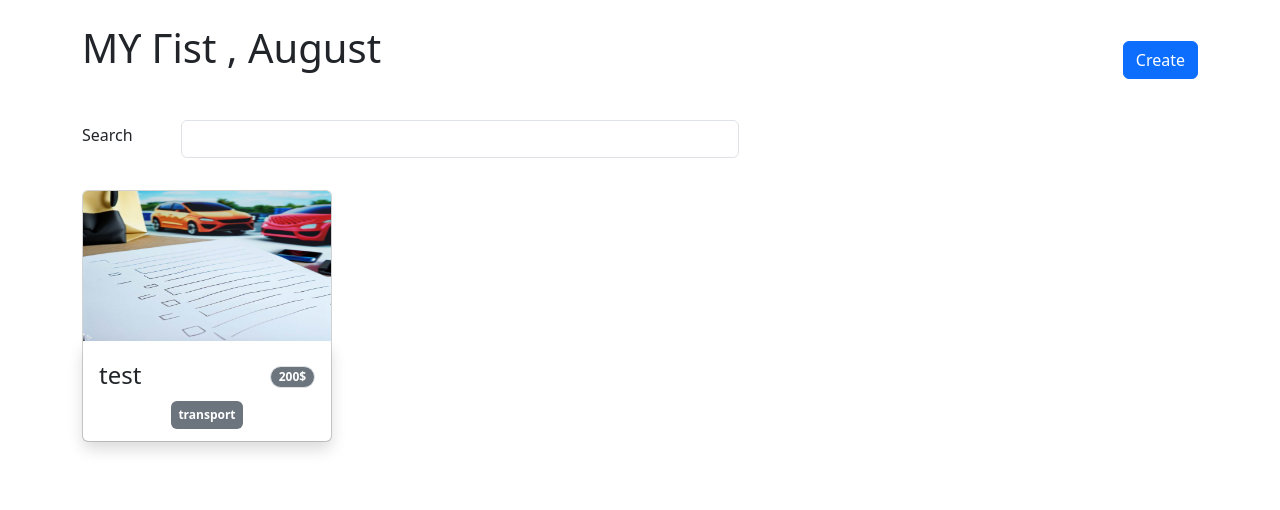
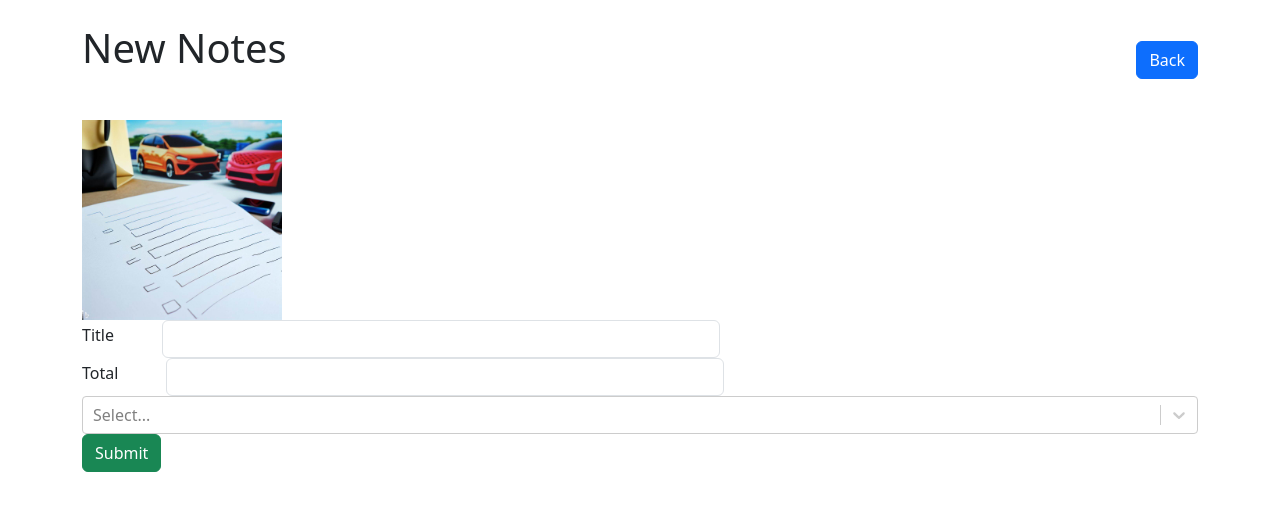
Before and after one commit to hesspearl/monthly-tracker, a React (Vite) app: page /new in a window 1280 px wide. Before the commit this address led to /. Shown: the top 510 px of the page. Built offline with nearby package versions, Linux system fonts and the light colour scheme.

Commit message:
create page

```diff
--- a/src/App.tsx
+++ b/src/App.tsx
@@ -6,6 +6,9 @@ import "bootstrap/dist/css/bootstrap.min.css";
 import { useLocalStorage } from "./hook/useLocalStorage";
 import NoteLayout from "./components/monthlyPageLayout";
 import MonthlyPurchase from "./components/monthpurchase";
+import CreatePurchase from "./components/createPurchase";
+import { v4 as uuidV4 } from "uuid";
+
 interface StringValidator {
   isAcceptable(s: string): boolean;
 }
@@ -30,14 +33,15 @@ export type RawNote = {
 
 export type RawNoteData = {
   title: string;
-  markdown: string;
+  total: string;
   tagsIds: string[];
 };
 
 export type NoteData = {
   title: string;
-  markdown: string;
+  total: string;
   tags: Tag[];
+  image: string;
 };
 
 function App() {
@@ -45,23 +49,12 @@ function App() {
   const [tags, setTags] = useLocalStorage<Tag[]>("TAGS", []);
   const [selectedTags, setSelectedTags] = useState<Tag[]>([]);
 
-  useEffect(() => {
-    setNotes([
-      {
-        id: "0",
-        title: "test",
-        markdown: "",
-        tagsIds: ["0"],
-      },
+  const onCreateNote = ({ tags, ...data }: NoteData) => {
+    setNotes((prevNotes) => [
+      ...prevNotes,
+      { ...data, id: uuidV4(), tagsIds: tags.map((tag) => tag.id) },
     ]);
-
-    setTags([
-      {
-        id: "0",
-        label: "transport",
-      },
-    ]);
-  }, []);
+  };
 
   function onAddTag(tag: Tag) {
     setTags((prev) => [...prev, tag]);
@@ -82,7 +75,7 @@ function App() {
           path="/"
           element={
             <MonthlyList
-              // availableTags={tags}
+              availableTags={tags}
               notes={notesWithTags}
               {...{ selectedTags }}
             />
@@ -109,6 +102,16 @@ function App() {
             }
           />  */}
         </Route>
+        <Route
+          path="/new"
+          element={
+            <CreatePurchase
+              onSubmit={onCreateNote}
+              {...{ onAddTag, selectedTags, setSelectedTags }}
+              availableTags={tags}
+            />
+          }
+        />
       </Routes>
     </Container>
   );
--- a/src/components/EditTagModal.tsx
+++ b/src/components/EditTagModal.tsx
@@ -1,14 +1,12 @@
 import { Button, Col, Form, Modal, Row, Stack } from "react-bootstrap";
 import { MonthlyListProps } from "./monthlyList";
-import CreatableReactSelect from "react-select/creatable";
-import { Dispatch, SetStateAction } from "react";
-import { Tag } from "../App";
+import SelectTags, { SelectTagProps } from "./selectTags";
 
-interface EditTagModalProps extends Omit<MonthlyListProps, "notes"> {
+interface EditTagModalProps
+  extends Omit<MonthlyListProps, "notes">,
+    SelectTagProps {
   show: boolean;
   handleClose: () => void;
-  setSelectedTags: Dispatch<SetStateAction<Tag[]>>;
-  onAddTag: (tag: Tag) => void;
 }
 
 function EditTagModal({
@@ -50,30 +48,8 @@ function EditTagModal({
             ))}
           </Stack>
         </Form>
-        <CreatableReactSelect
-          isMulti
-          options={availableTags.map((tag) => ({
-            label: tag.label,
-            value: tag.id,
-          }))}
-          onCreateOption={(label) => {
-            const newTag = { id: label, label };
-
-            onAddTag(newTag);
-            setSelectedTags((prev) => [...prev, newTag]);
-          }}
-          value={selectedTags.map((tag) => ({
-            label: tag.label,
-            value: tag.id,
-          }))}
-          onChange={(selectedTags) => {
-            setSelectedTags(
-              selectedTags.map((tag) => ({
-                label: tag.label,
-                id: tag.value,
-              }))
-            );
-          }}
+        <SelectTags
+          {...{ selectedTags, setSelectedTags, onAddTag, availableTags }}
         />
       </Modal.Body>
     </Modal>
--- /dev/null
+++ b/src/components/createPurchase/index.tsx
@@ -0,0 +1,85 @@
+import PageTitle from "../pageTitle";
+import { NoteData, Tag } from "../../App";
+import FormInput from "../formInput";
+import SelectTags, { SelectTagProps } from "../selectTags";
+import { Button, Form, Image, Modal } from "react-bootstrap";
+import { useNavigate } from "react-router-dom";
+import { useState } from "react";
+import { images } from "../../utils/images";
+
+export interface CreatePurchaseProps extends SelectTagProps {
+  onSubmit: (data: NoteData) => void;
+}
+
+function CreatePurchase({
+  onSubmit,
+  onAddTag,
+  availableTags,
+  setSelectedTags,
+  selectedTags,
+}: CreatePurchaseProps) {
+  const [data, setData] = useState<Omit<NoteData, "tags">>({
+    title: "",
+    total: "",
+    image: images[0],
+  });
+
+  const [openModal, setOpenModal] = useState<boolean>(false);
+  const navigate = useNavigate();
+
+  return (
+    <Form
+      onSubmit={() => {
+        onSubmit({ ...data, tags: selectedTags }), navigate("..");
+      }}
+    >
+      <PageTitle title="New Notes" withButtons button1="Back" linkTo="/" />
+      <Image
+        // key={index}
+        src={data.image}
+        role="button"
+        width={200}
+        height={200}
+        onClick={() => setOpenModal(true)}
+      />
+
+      <FormInput
+        label="Title"
+        onChange={(e) =>
+          setData((prev) => ({ ...prev, title: e.target.value }))
+        }
+        value={data.title}
+      />
+      <FormInput
+        type="number"
+        label="Total"
+        onChange={(e) =>
+          setData((prev) => ({ ...prev, total: e.target.value.toString() }))
+        }
+        value={data.total}
+      />
+      <SelectTags
+        {...{ selectedTags, setSelectedTags, availableTags, onAddTag }}
+      />
+      <Button variant="success" type="submit">
+        Submit
+      </Button>
+      <Modal show={openModal} onHide={() => setOpenModal(false)}>
+        <Modal.Body>
+          {images.map((image, index) => (
+            <Image
+              key={index}
+              src={image}
+              role="button"
+              width={200}
+              height={200}
+              onClick={() => setData((prev) => ({ ...prev, image }))}
+            />
+          ))}
+        </Modal.Body>
+      </Modal>
+    </Form>
+  );
+}
+
+export default CreatePurchase;
--- /dev/null
+++ b/src/components/formInput.tsx
@@ -0,0 +1,34 @@
+import React from "react";
+import { Form } from "react-bootstrap";
+
+interface FormInputProps {
+  label: string;
+  onChange: (
+    e: React.ChangeEvent<HTMLInputElement | HTMLTextAreaElement>
+  ) => void;
+  value: string;
+  type?: string;
+}
+
+function FormInput({ label, value, onChange, type }: FormInputProps) {
+  return (
+    <>
+      <Form.Group
+        controlId="title"
+        className="d-flex flex-row align-items-center"
+      >
+        <Form.Label>{label}</Form.Label>
+        <Form.Control
+          type={type}
+          required
+          onChange={(e) => onChange(e)}
+          value={value}
+          className={"mx-5"}
+          style={{ maxWidth: "50%" }}
+        />
+      </Form.Group>
+    </>
+  );
+}
+
+export default FormInput;
--- a/src/components/monthlyCard/index.tsx
+++ b/src/components/monthlyCard/index.tsx
@@ -7,22 +7,24 @@ export interface MonthlyCardProps {
   id: string;
   title: string;
   tags: Tag[];
+  total: string;
+  image: string;
 }
-function MonthlyCard({ id, title, tags }: MonthlyCardProps) {
+function MonthlyCard({ id, title, tags, total, image }: MonthlyCardProps) {
   return (
     <Card
       as={Link}
       to={`/${id}`}
       className={` text-reset text-decoration-none  ${styles.card}`}
     >
-      <Card.Img variant="top" src={CarImage} style={{ height: 150 }} />
+      <Card.Img variant="top" src={image} style={{ height: 150 }} />
       <Card.Body className="rounded shadow" style={{ height: 100 }}>
         <Stack gap={2} className=" h-100">
           <Stack direction="horizontal" className="justify-content-between ">
             <span className="fs-4"> {title} </span>
 
             <Badge bg="secondary" pill className="mt-1 border">
-              200$
+              {total}$
             </Badge>
           </Stack>
 
--- a/src/components/monthlyList/index.tsx
+++ b/src/components/monthlyList/index.tsx
@@ -1,9 +1,10 @@
 import { useState, useMemo } from "react";
-import PageTitle from "../../pageTitle";
+import PageTitle from "../pageTitle";
 import { Row, Form, Col } from "react-bootstrap";
 //import NotesInputs from "./NotesInputs";
 import { Tag } from "../../App";
 import MonthlyCard, { MonthlyCardProps } from "../monthlyCard";
+import FormInput from "../formInput";
 //import EditTagModal from "./EditTagModal";
 
 export type MonthlyListProps = {
@@ -25,18 +26,22 @@ function MonthlyList({
   const [editTagsModalIsOpen, setEditTagsModalIsOpen] =
     useState<boolean>(false);
 
+  console.log({ selectedTags });
+
   const filteredNotes = useMemo(
     () =>
       notes?.filter(
         (note) =>
           (!text.length ||
             note.title.toLowerCase().includes(text.toLocaleLowerCase())) &&
-          (selectedTags.length === 0 ||
-            selectedTags.every((tag) =>
-              note.tags.some((noteTag) => noteTag?.id === tag.id)
+          (availableTags.length !== 0 ||
+            availableTags.every((tag) =>
+              note.tags.some(
+                (noteTag) => noteTag?.label === text.toLocaleLowerCase()
+              )
             ))
       ),
-    [text, selectedTags, notes]
+    [text, availableTags, notes]
   );
 
   return (
@@ -47,24 +52,11 @@ function MonthlyList({
         button1="Create"
         linkTo="/new"
       />
-      <Form>
-        <Form.Group
-          controlId="title"
-          className="d-flex flex-row align-items-center"
-        >
-          <Form.Label>Search</Form.Label>
-          <Form.Control
-            required
-            onChange={(e) => setText(e.target.value)}
-            value={text}
-            className={"mx-5"}
-            style={{ maxWidth: "50%" }}
-          />
-        </Form.Group>
-        {/* <NotesInputs
-          {...{ selectedTags, setSelectedTags, availableTags, text, setText }}
-        /> */}
-      </Form>
+      <FormInput
+        label="Search"
+        value={text}
+        onChange={(e) => setText(e.target.value)}
+      />
       <Row xs={1} sm={2} lg={3} xl={4} className="g-4 my-2">
         {filteredNotes?.map((note) => (
           <Col key={note.id}>
--- a/src/components/monthpurchase/monthlyRow.tsx
+++ b/src/components/monthpurchase/monthlyRow.tsx
@@ -13,9 +13,11 @@ function MonthlyRow({ current }: { current?: boolean }) {
         <Image
           src={edit}
           role="button"
+          width={35}
+          height={35}
           className="position-absolute top-0 start-0"
         />
-        <h5 className={`p-2 `}>June/2023</h5>
+        <h5 className={`p-2 mt-2 ms-2`}>June/2023</h5>
       </div>
 
       <div className={`pt-2 `}>
--- a/src/pageTitle.tsx
+++ b/src/components/pageTitle.tsx
@@ -33,9 +33,11 @@ WithButtons extends true
           <Link to={linkTo}>
             <Button variant="primary">{button1}</Button>
           </Link>
-          {/* <Button variant="outline-secondary" onClick={onButton2Click}>
+          {/*
+          <Button variant="outline-secondary" onClick={onButton2Click}>
             {button2}
-          </Button> */}
+          </Button>
+          */}
         </Stack>
       </Col>
     </Row>
--- /dev/null
+++ b/src/components/selectTags.tsx
@@ -0,0 +1,48 @@
+import CreatableReactSelect from "react-select/creatable";
+import { Dispatch, SetStateAction } from "react";
+import { Tag } from "../App";
+import { v4 as uuidV4 } from "uuid";
+
+export interface SelectTagProps {
+  setSelectedTags: Dispatch<SetStateAction<Tag[]>>;
+  onAddTag: (tag: Tag) => void;
+  availableTags: Tag[];
+  selectedTags: Tag[];
+}
+
+function SelectTags({
+  setSelectedTags,
+  selectedTags,
+  onAddTag,
+  availableTags,
+}: SelectTagProps) {
+  return (
+    <CreatableReactSelect
+      isMulti
+      options={availableTags.map((tag) => ({
+        label: tag.label,
+        value: tag.id,
+      }))}
+      onCreateOption={(label) => {
+        const newTag = { id: uuidV4(), label };
+
+        onAddTag(newTag);
+        setSelectedTags((prev) => [...prev, newTag]);
+      }}
+      value={selectedTags.map((tag) => ({
+        label: tag.label,
+        value: tag.id,
+      }))}
+      onChange={(selectedTags) => {
+        setSelectedTags(
+          selectedTags.map((tag) => ({
+            label: tag.label,
+            id: tag.value,
+          }))
+        );
+      }}
+    />
+  );
+}
+
+export default SelectTags;
--- /dev/null
+++ b/src/utils/images.ts
@@ -0,0 +1,13 @@
+import checklistWithCars from "../assets/checklistwithcars.jpg";
+import checklistWithClothes from "../assets/checkListWithClothes.jpg";
+import checklistWithMoney from "../assets/checklistwithMoney.jpg";
+import checklistWithonlineshopping from "../assets/checklistwithonlineshopping.jpg";
+import checklistWithshoppingbags from "../assets/checklistwithshoppingbags.jpg";
+
+export const images = [
+  checklistWithCars,
+  checklistWithClothes,
+  checklistWithMoney,
+  checklistWithonlineshopping,
+  checklistWithshoppingbags,
+];
```
